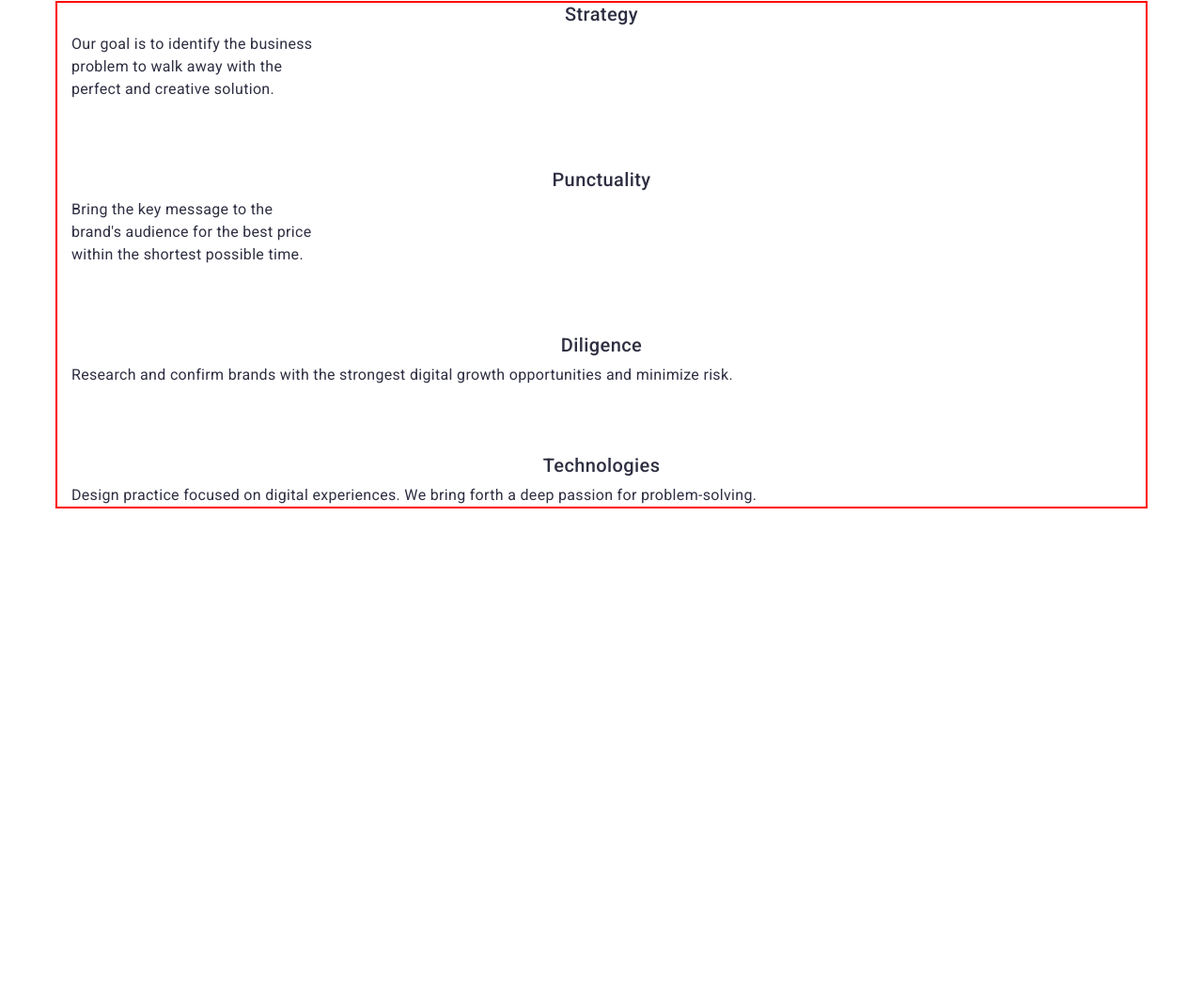
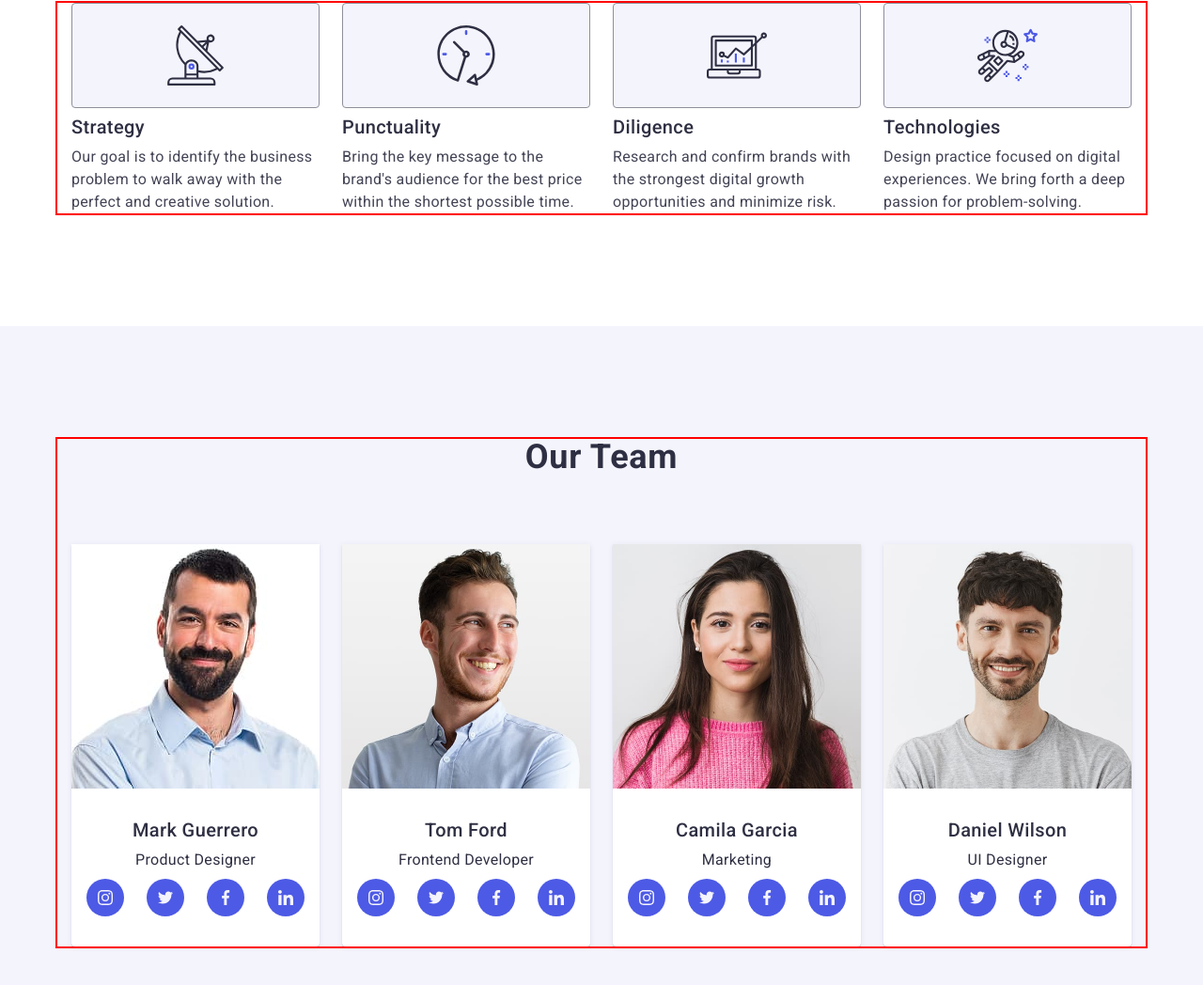
Before and after one commit to IgorZ30/goit-markup-hw-06, a plain HTML site: page index.html in a window 1280 px wide. Shown: the part 790-1838 px from the top of the page at 94% size. Before the commit the page ends 1449 px from the top, so only its background shows below. Drawn offline with nearby package versions, Linux system fonts and the light colour scheme.

Commit message:
adapted team section for mobile, tablet and desktop

```diff
--- a/css/styles.css
+++ b/css/styles.css
@@ -122,11 +122,7 @@ main {
 }
 .navigation-list {
   display: none;
-  /* display: flex;
-  align-items: center;
-  gap: 40px;
-  position: relative;
-  transition: 250ms cubic-bezier(0.4, 0, 0.2, 1); */
+
 }
 @media only screen and (min-width: 768px) {
 .navigation-list{
@@ -321,22 +317,66 @@ main {
   flex-direction: column;
    gap: 72px;
 }
+@media only screen and (min-width: 768px) {
+  .advantages-list{
+    justify-content: center;
+    align-items: center;
+    flex-direction: row;
+    flex-wrap: wrap;
+    row-gap: 72px;
+    column-gap: 24px;
+  }
+}
 .advantages-text {
-  width: 264px;
-  text-align: left;
+  width: 288px;
+    font-weight: 500;
+    font-size: 16px;
+    line-height: 150%;
+    letter-spacing: 0.02em;
+    color: #434455;
 }
-/* !TODO шрифт хедеров */
+@media only screen and (min-width: 768px) {
+   .advantages-text{
+    width: 356px;
+  }
+}
+@media only screen and (min-width: 1158px) {
+  .advantages-text {
+      font-weight: 400;
+      width: 264px;
+      text-align: left;
+  }
+}
+
+
 .advantages-title {
+    font-weight: 700;
+    font-size: 36px;
+    line-height: 111%;
+    letter-spacing: 0.02em;
+    text-align: center;
+    color: #2e2f42;
   text-align: center;
   margin-bottom: 8px;
 }
-/* @media only screen and (min-width: 768px) {
-    {
+ @media only screen and (min-width: 768px) {
+  .advantages-title  {
+      text-align: left;
+    }
+}
+ @media only screen and (min-width: 1158px) {
+   .advantages-title {
+      font-weight: 500;
+      font-size: 20px;
+      line-height: 120%;
+   }
+ }
 
-    }
-} */
+
+
 @media only screen and (min-width: 1158px) {
   .advantages-wrapper{
+    display: flex;
     flex-direction: row;
       justify-content: center;
       align-items: center;
@@ -355,6 +395,8 @@ main {
   max-width: 100%;
 }
 .team {
+  background-color: #f4f4fd;
+    max-width: 100%;
   font-weight: 700;
   font-size: 36px;
   line-height: 111%;
@@ -373,7 +415,26 @@ main {
 }
 .team-list {
   display: flex;
-  gap: 24px;
+  flex-direction: column;
+  gap:72px;
+  align-items: center;
+    justify-content: center;
+}
+@media only screen and (min-width: 768px) {
+.team-list {
+  align-items: center;
+justify-content: center;
+  flex-direction: row;
+    flex-wrap: wrap;
+    column-gap: 24px;
+    row-gap: 64px;
+  }
+}
+
+@media only screen and (min-width: 768px) {
+  .team-list {
+ gap: 24px;
+  }
 }
 .team-info {
   padding: 32px 0;
--- a/index.html
+++ b/index.html
@@ -112,7 +112,7 @@
                 </svg>
               </div>
               <h3 class="advantages-title subtitle">Diligence</h3>
-              <p class="subtext adv-text">
+              <p class="subtext advantages-text">
                 Research and confirm brands with the strongest digital growth
                 opportunities and minimize risk.
               </p>
@@ -124,7 +124,7 @@
                 </svg>
               </div>
               <h3 class="advantages-title subtitle">Technologies</h3>
-              <p class="subtext adv-text">
+              <p class="subtext advantages-text">
                 Design practice focused on digital experiences. We bring forth a
                 deep passion for problem-solving.
               </p>
@@ -133,7 +133,7 @@
         </div>
       </section>
       <!-- section team -->
-      <section class="team section hide">
+      <section class="team section">
         <div class="container">
           <h2 class="team-main-title">Our Team</h2>
           <ul class="team-list">
```
